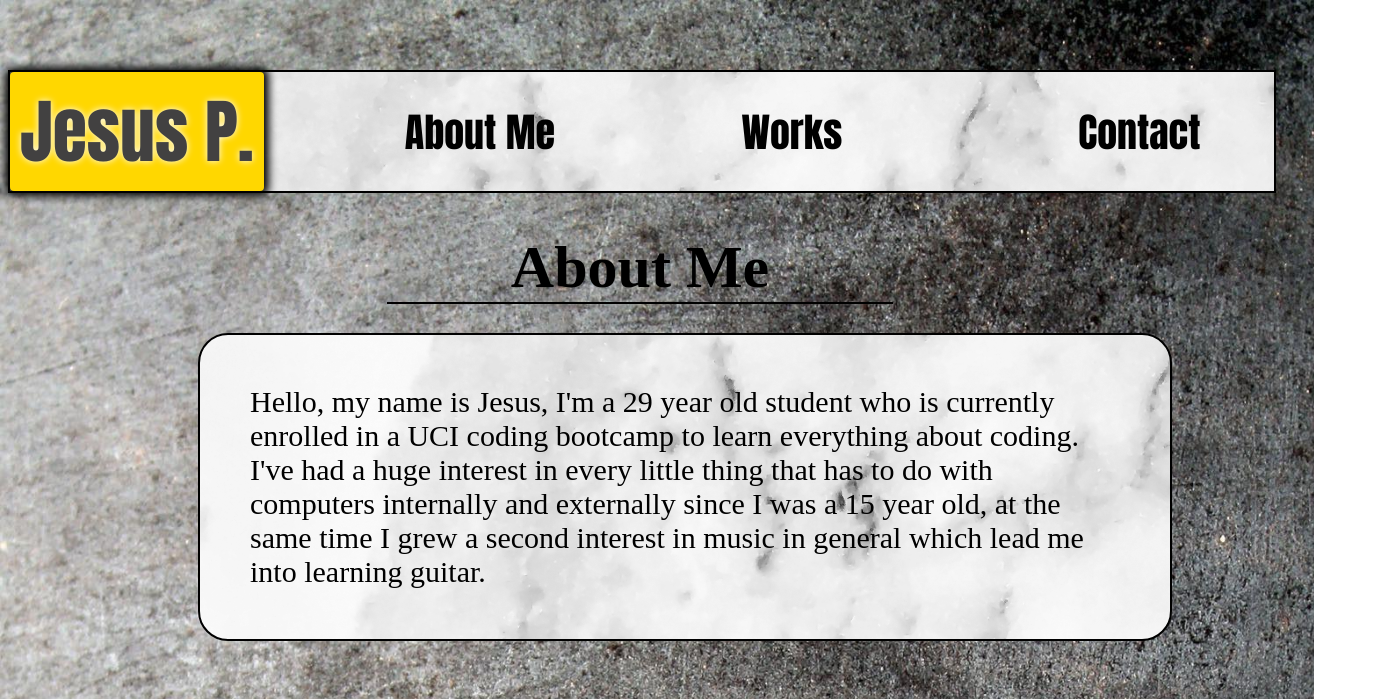
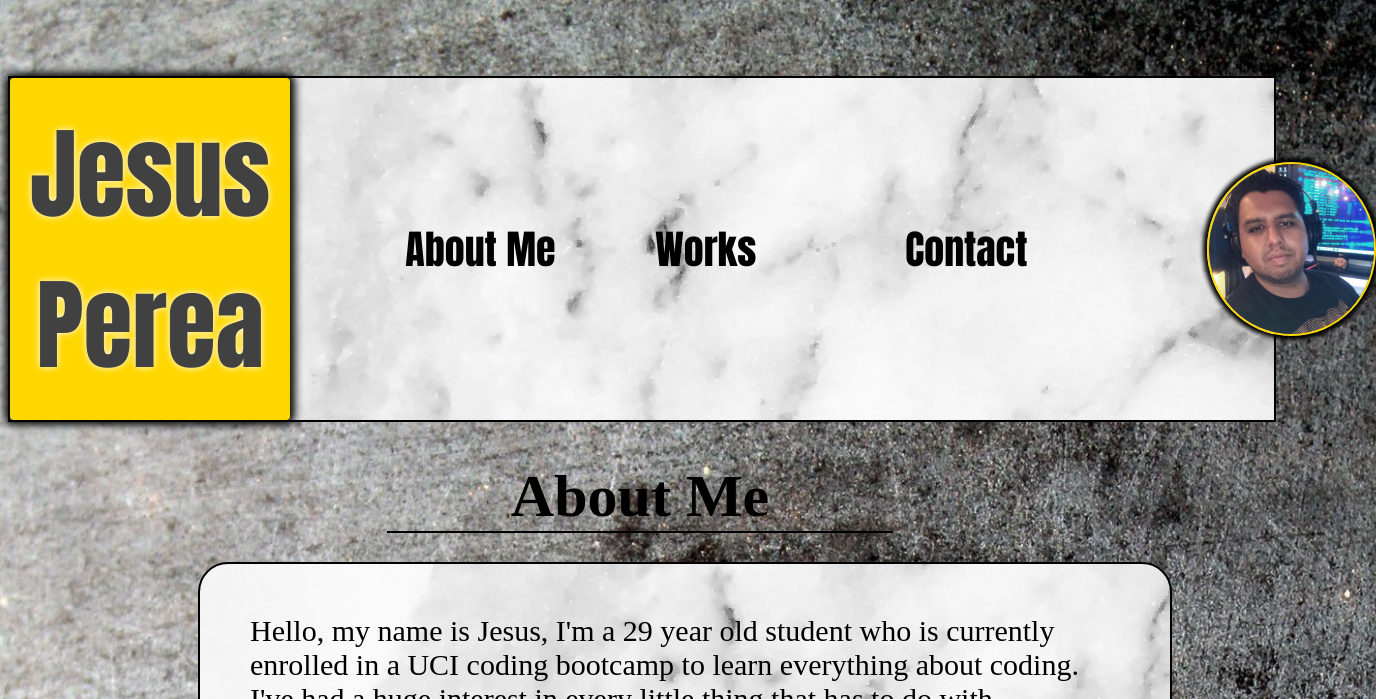
Before and after one commit to codesforjenuel/PORTFOLIO, a plain HTML site: page index.html in a window 1280 px wide. Shown: the top 699 px of the page, 1376 px wide, since content can reach past the window. Drawn offline with Linux system fonts and the light colour scheme.

Commit message:
web aligned complete

```diff
--- a/assets/css/style.css
+++ b/assets/css/style.css
@@ -6,7 +6,8 @@ body {
 
 header {
 display: flex;
-    margin-top: 70px;
+align-items: center;
+    margin-top: 6%;
     background-image: url(../../images/marble.png);
     border: 2px solid black;
     width: 100%;
@@ -17,36 +18,34 @@ display: flex;
 header div {
     background: gold ;
     color: rgb(66, 65, 65);
-    font-size: 70px;
+    font-size: 100px;
     font-family: Impact, Haettenschweiler, 'Arial Narrow Bold', sans-serif;
     text-shadow: 0px 0px 7px white;
-    padding: 7px;
+    padding: 20px;
+
     text-align: center;
-    width:300px ;
+
     border-radius: 4px;
     box-shadow: 0px 0px 9px 5px black;
 
 }
 
 .me {
-    position: absolute;
-    left: 85%;
-    bottom: 980px;
+    margin-left: 10%;
     border-radius: 100%;
     border:  2px solid gold;
     box-shadow: 0px 0px 4px 4px black;
 }
 
 nav {
-    width: 100%;
+    width: max-content;
 }
 
 nav ul {
     display: flex;
 
     text-decoration: none;
-    width: 100%;
-    margin-top: 30px;
+    ;
 
 
 }
--- a/index.html
+++ b/index.html
@@ -11,7 +11,7 @@
 
     <header>
         <div class="name">
-            Jesus P.
+            Jesus Perea
         </div>
 
         <nav>
@@ -21,9 +21,9 @@
                 <li><a href="#contact" >Contact</a></li>
             </ul>
         </nav>
+        <img class=me src="./images/me.jpg" alt="me" width="170px" height="170px">
 
     </header>
-<img class=me src="./images/me.jpg" alt="me" width="170px" height="170px">
 
 
     <h1 id="about">About Me</h1>
```
